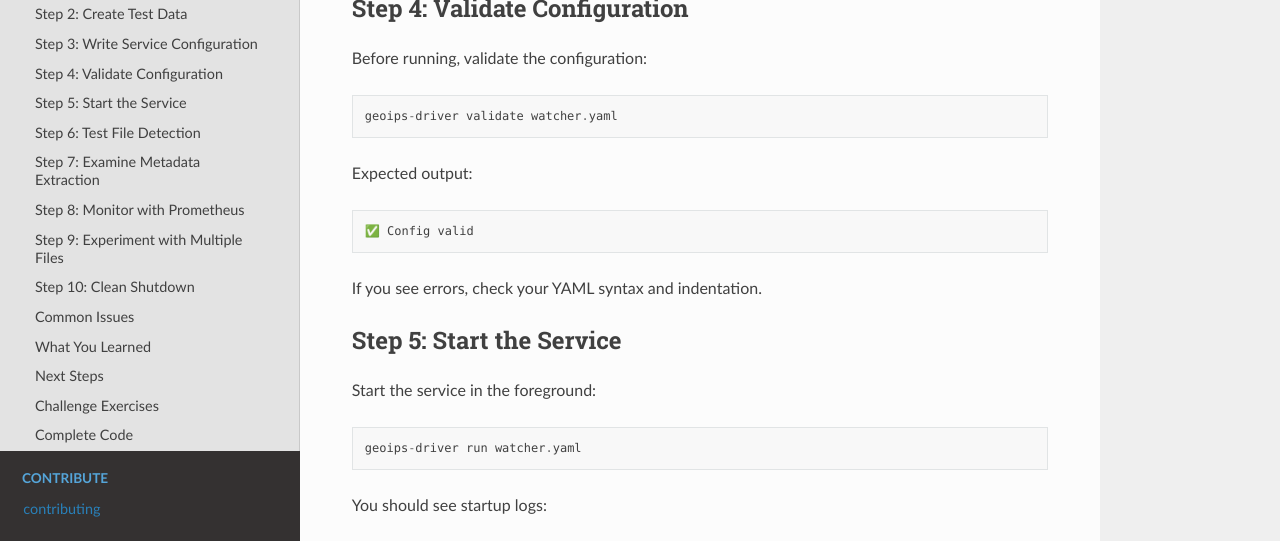
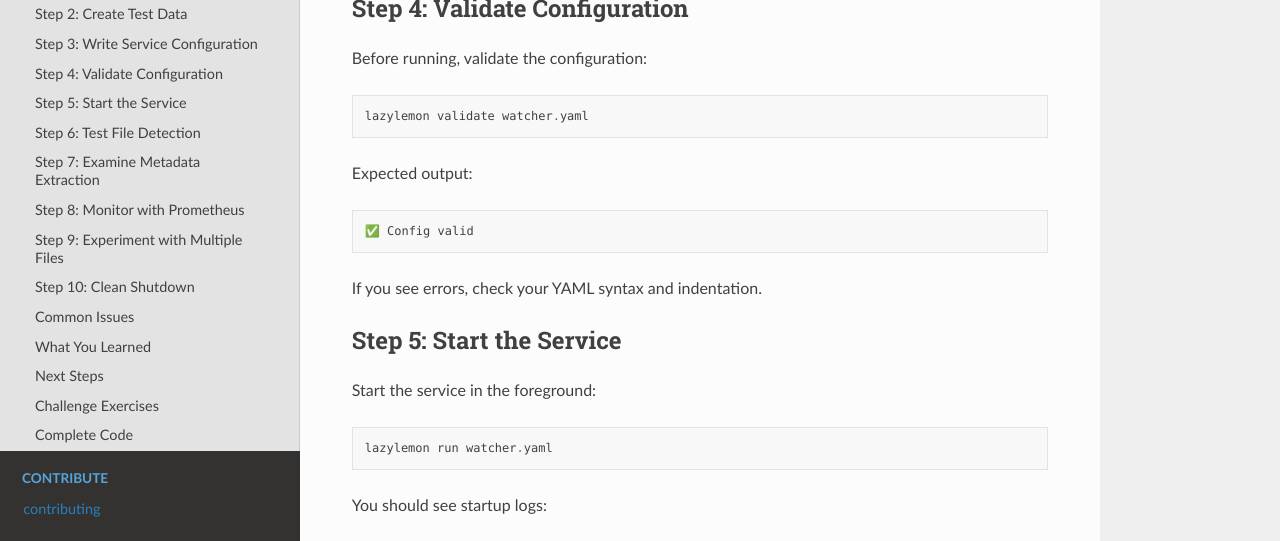
Before and after one commit to CIRA-GEOIPS/courier, a Sphinx documentation site: the page built from sphinx/tutorials/01-simple-file-watcher.md, in a window 1280 px wide and 900 px high, scrolled down 3281 px. Shown: the part 151-692 px from the top of the window. Built offline with Sphinx 7.4.7 and the Read the Docs theme 3.1.0, drawn with Linux system fonts in a browser that asks for light colours.

````diff
--- a/sphinx/tutorials/01-simple-file-watcher.md
+++ b/sphinx/tutorials/01-simple-file-watcher.md
@@ -172,7 +172,7 @@
 Before running, validate the configuration:
 
 ```
-geoips-driver validate watcher.yaml
+lazylemon validate watcher.yaml
 ```
 
 Expected output:
@@ -188,7 +188,7 @@
 Start the service in the foreground:
 
 ```
-geoips-driver run watcher.yaml
+lazylemon run watcher.yaml
 ```
 
 You should see startup logs:
````
Also changed, not shown: sphinx/getting-started/installation.md (+1 -1 lines), sphinx/getting-started/quick-start.md (+1 -1 lines).
